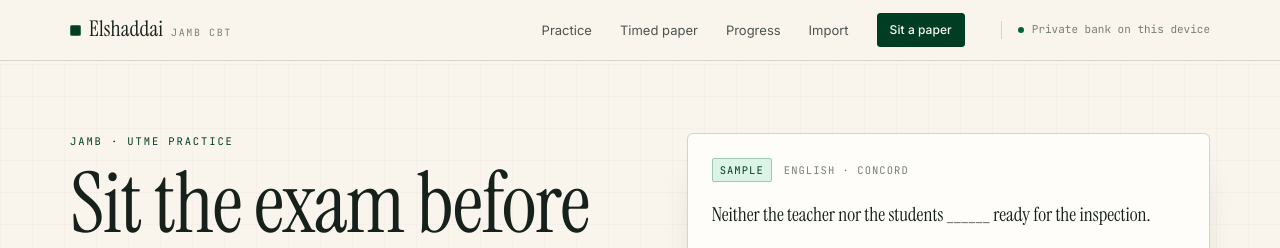
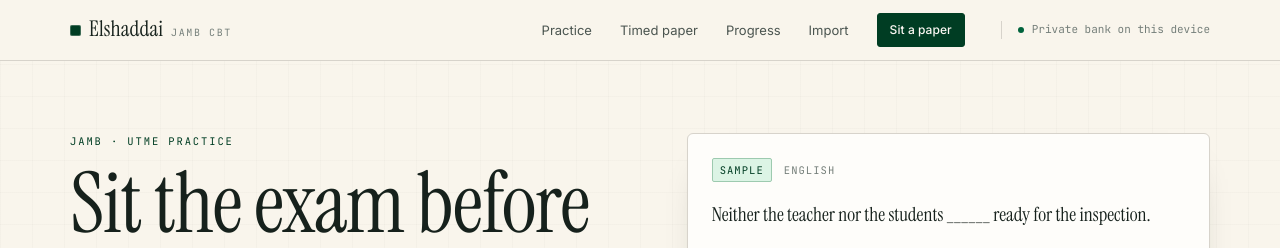
Before and after one commit to Livelove12/elshaddai, a React (Vite) app: page / in a window 1280 px wide. Shown: the top 248 px of the page. Built offline with nearby package versions, Linux system fonts and the light colour scheme.

Commit message:
Limit question metadata to practice mode

```diff
--- a/src/components/Exam.tsx
+++ b/src/components/Exam.tsx
@@ -365,9 +365,7 @@ export function Exam({ questions, onSession }: ExamProps) {
                     <summary className="review-summary">
                       <span className={`review-mark ${ok ? 'is-ok' : 'is-no'}`}>{ok ? '✓' : '✗'}</span>
                       <span className="review-count">{position + 1}</span>
-                      <span className="review-topic">
-                        {subjectById(question.subject).short} · {question.topic}
-                      </span>
+                      <span className="review-topic">{subjectById(question.subject).short}</span>
                       <span className="review-given">
                         {given ? `you: ${given}` : 'left blank'} · key: {question.answer}
                       </span>
@@ -436,7 +434,6 @@ export function Exam({ questions, onSession }: ExamProps) {
           <div className="question-meta">
             <span className="pill">Question {index + 1}</span>
             <span className="pill pill-quiet">{subjectById(current.subject).short}</span>
-            <span className="pill pill-quiet">{current.topic}</span>
           </div>
 
           <p className="question-prompt">
--- a/src/components/Home.tsx
+++ b/src/components/Home.tsx
@@ -49,7 +49,7 @@ export function Home({ questions, sessions, onPickSubject, onStartExam, onOpenPr
             <figure className="hero-panel">
               <figcaption className="panel-caption">
                 <span className="panel-tag">Sample</span>
-                {subjectById(sample.subject).short} · {sample.topic}
+                {subjectById(sample.subject).short}
               </figcaption>
               <p className="panel-prompt">
                 <RichText text={sample.prompt} />
--- a/src/components/Practice.tsx
+++ b/src/components/Practice.tsx
@@ -168,7 +168,6 @@ export function Practice({ questions, filter, onFilter }: PracticeProps) {
                 <div className="question-meta">
                   <span className="pill">{subjectById(current.subject).short}</span>
                   <span className="pill pill-quiet">{current.topic}</span>
-                  {current.source ? <span className="question-source">{current.source}</span> : null}
                 </div>
 
                 <p className="question-prompt">
```
